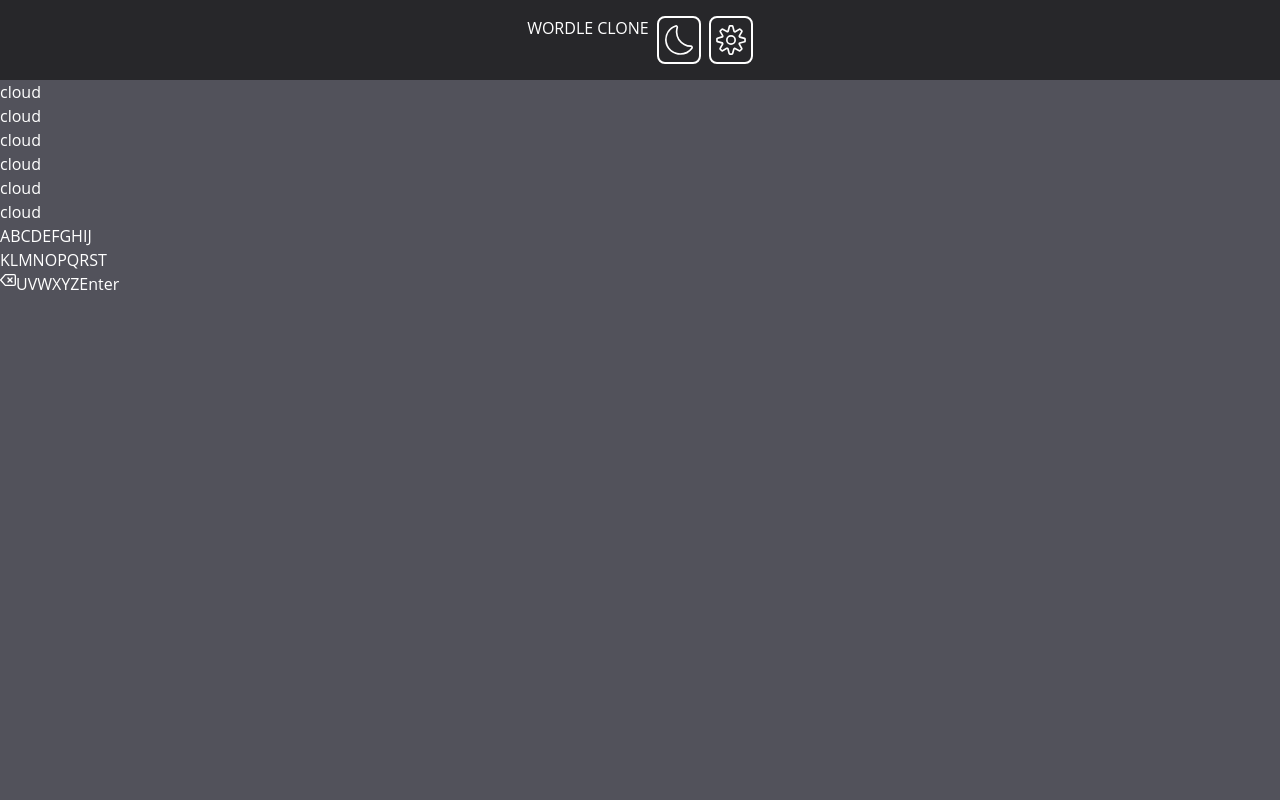
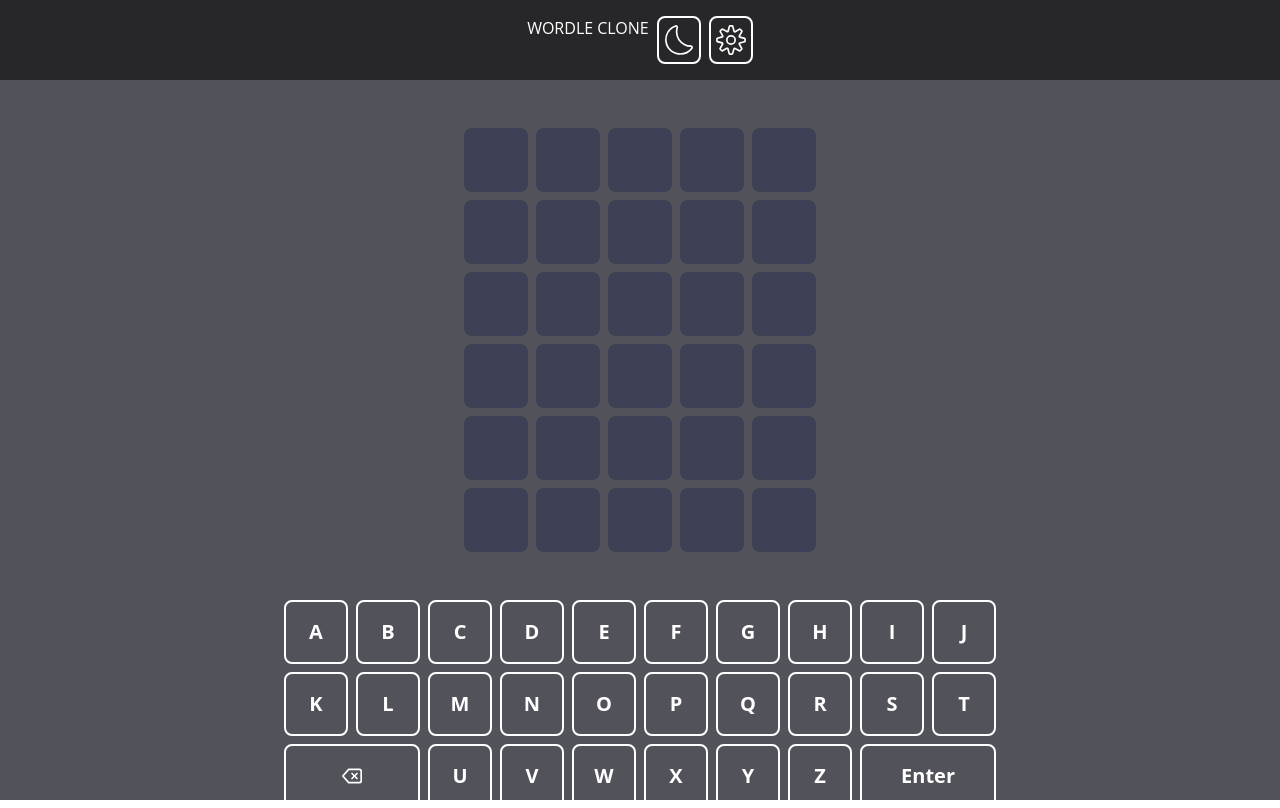
Before and after one commit to Markucho18/wordle-react-ts, a React (Vite) app: page / in a window 1280 px wide. Built offline with nearby package versions, Linux system fonts and the light colour scheme.

Commit message:
Teclado funcional, previous y currentWord, componentes; currentWord, cell, css condicional(checkLetter)

```diff
--- a/src/App.tsx
+++ b/src/App.tsx
@@ -14,12 +14,16 @@ const App: React.FC = () =>{
 
   const [word, setWord] = useState(getWord(wordLength))
 
-  const [currentWord, setCurrentWord] = useState([])
+  const [previousWords, setPreviousWords] = useState<string[][]>([])
+
+  const [currentWord, setCurrentWord] = useState<string[]>([])
 
   const restartGame = () => {
     setGameStatus("notPlaying")
     setWord(getWord(wordLength))
   }
+
+  console.log(word)
 
   const toggleTheme = () => {
     let htmlElement = document.documentElement
@@ -27,17 +31,22 @@ const App: React.FC = () =>{
   }
 
   return (
-    <div className="w-full h-screen flex flex-col dark:bg-zinc-600">
+    <div className="w-full h-screen flex flex-col items-center gap-12 dark:bg-zinc-600 select-none">
       <Header
         wordLength={wordLength}
         handleLength={setWordLength}
         toggleTheme={toggleTheme}
       />
       <Board
+        previousWords={previousWords}
+        currentWord={currentWord}
         word={word}
+      />
+      <Keyboard
         wordLength={wordLength}
+        setCurrentWord={setCurrentWord}
+        setPreviousWords={setPreviousWords}
       />
-      <Keyboard />
     </div>
   )
 }
--- a/src/assets/components/Board.tsx
+++ b/src/assets/components/Board.tsx
@@ -1,29 +1,35 @@
+import Row from "./Row"
+import CurrentRow from "./CurrentRow"
+
 interface BoardProps{
+  previousWords: string[][]
+  currentWord: string[]
   word: string
-  wordLength: number
 }
 
-const Board: React.FC<BoardProps> = ({ word, wordLength }) => {
+const Board: React.FC<BoardProps> = ({ previousWords, currentWord, word}) => {
 
-
+  const emptyArray: string[] = []
+  for(let i = 0; i < word.length; i++) emptyArray.push("")
 
   return (
-    <div className="dark:text-white">
-      {Array.from({length: 6}).map((_, i)=>(
-        <div
-          key={i}
-          className="flex"
-        >
-          {Array.from({length: wordLength}).map((_, i)=>(
-            <div
-              key={i}
-              className="flex"
-            >
-              {word[i]}
-            </div>
-          ))}
-        </div>
-      ))}
+    <div className="flex flex-col gap-2 text-white gap">
+      {Array.from({length: 6}).map((_, i)=>{
+        if(i == previousWords.length) return (
+          <CurrentRow
+            key={i}
+            word={word}
+            currentWord={currentWord}
+          />
+        )
+        return (
+          <Row
+            key={i}
+            word={word}
+            letters={previousWords[i] ? previousWords[i] : emptyArray}
+          />
+        )
+      })}
     </div>
   )
 }
--- /dev/null
+++ b/src/assets/components/Cell.tsx
@@ -0,0 +1,32 @@
+//import { useEffect } from "react"
+import { checkLetter } from "../utils/checkLetter"
+
+interface CellProps{
+  word: string
+  letter: string
+  index: number
+  size?: number
+  check?: boolean
+}
+
+const Cell:React.FC<CellProps> = ({word, letter, index, size = 16, check = true}) => {
+
+  const colors = [
+    "#3d4054",
+    "#f3c237",
+    "#79b851",
+  ]
+
+  const letterState = checkLetter(word, letter, index)
+
+  return (
+    <li
+      style={{backgroundColor: check ? colors[letterState] : colors[0]}}
+      className={"flex justify-center items-center text-3xl font-bold rounded-lg" + ` size-${size}`}
+    >
+      {letter.toUpperCase()}
+    </li>
+  )
+}
+
+export default Cell
--- /dev/null
+++ b/src/assets/components/CurrentRow.tsx
@@ -0,0 +1,36 @@
+//import { useEffect } from "react"
+import Cell from "./Cell"
+
+interface CurrentRowProps{
+  word: string
+  currentWord: string[]
+}
+
+const CurrentRow: React.FC<CurrentRowProps> = ({ word, currentWord }) => {
+
+  return (
+    <ul className="flex gap-2">
+      {Array.from({length: word.length}).map((_, i)=>{
+        if(currentWord[i]) return (
+          <Cell
+            key={i}
+            word={word}
+            index={i}
+            letter={currentWord[i].toUpperCase()}
+            check={false}
+          />
+        )
+        return (
+          <Cell
+            key={i}
+            word={word}
+            index={i}
+            letter={""}
+          />
+        )
+      })}
+    </ul>
+  )
+}
+
+export default CurrentRow
--- a/src/assets/components/Keyboard.tsx
+++ b/src/assets/components/Keyboard.tsx
@@ -1,55 +1,90 @@
-import { useState, useEffect } from "react";
+import { useEffect } from "react";
 import { FiDelete } from "react-icons/fi";
+
+interface KeyboardProps{
+  wordLength: number
+  setCurrentWord: React.Dispatch<React.SetStateAction<string[]>>
+  setPreviousWords: React.Dispatch<React.SetStateAction<string[][]>>
+}
 
 const alphabet = ['A', 'B', 'C', 'D', 'E', 'F', 'G', 'H', 'I', 'J', 'K', 'L', 'M', 'N', 'O', 'P', 'Q', 'R', 'S', 'T', 'U', 'V', 'W', 'X', 'Y', 'Z']
 
-const Keyboard: React.FC = () => {
+const Keyboard: React.FC<KeyboardProps> = ({ wordLength, setCurrentWord, setPreviousWords }) => {
 
-  const handleKeyDown = (e:KeyboardEvent) => {
-    const key = e.key
-    if(alphabet.includes(key.toUpperCase()) || key == "Backspace" || key == "Enter"){
-      console.log(key)
-    }
+  const handleKeyDown = (key:string) => {
+    setCurrentWord(prevCurrentWord => {
+      const upperKey = key.toUpperCase()
+      const newCurrentWord = [...prevCurrentWord]
+      if(alphabet.includes(upperKey) && prevCurrentWord.length < wordLength){
+        newCurrentWord.push(upperKey)
+      }
+      else if(key == "Enter" && prevCurrentWord.length == wordLength){
+        setPreviousWords(prevPreviousWords =>{
+          const newPreviousWords = [...prevPreviousWords, prevCurrentWord]
+          return newPreviousWords
+        })
+        return []
+      }
+      else if(key == "Backspace"){
+        newCurrentWord.pop()
+      }
+      return newCurrentWord
+    })
   }
 
   useEffect(()=>{
-    document.addEventListener("keydown", (e) => handleKeyDown(e))
+    document.addEventListener("keydown", (e) => handleKeyDown(e.key));
+    return () => {
+      document.removeEventListener("keydown", (e) => handleKeyDown(e.key) )
+    }
   },[])
 
   return (
-    <div className="dark:text-white">
-      <div className="flex">
+    <div className="flex flex-col gap-2 dark:text-white ">
+      <div className="flex gap-2">
         {alphabet.slice(0, 10).map((letter , i)=>(
-          <div
+          <button
             key={i}
+            onClick={() => handleKeyDown(letter)}
+            className="flex justify-center items-center text-xl hover:bg-black/20 font-bold rounded-lg size-16 border-2 border-black dark:border-white"
           >
             {letter}
-          </div>
+          </button>
         ))}
       </div>
-      <div className="flex">
+      <div className="flex gap-2">
         {alphabet.slice(10, 20).map((letter , i)=>(
-          <div
+          <button
             key={i}
+            onClick={() => handleKeyDown(letter)}
+            className="flex justify-center items-center text-xl hover:bg-black/20 font-bold rounded-lg size-16 border-2 border-black dark:border-white"
           >
             {letter}
-          </div>
+          </button>
         ))}
       </div>
-      <div className="flex">
-        <div>
+      <div className="flex gap-2">
+        <button
+          onClick={() => handleKeyDown("Backspace")}
+          className="flex justify-center items-center text-xl hover:bg-black/20 font-bold rounded-lg h-16 flex-1 border-2 border-black dark:border-white"
+        >
           <FiDelete />
-        </div>
+        </button>
         {alphabet.slice(20, 27).map((letter , i)=>(
-          <div
+          <button
             key={i}
+            onClick={() => handleKeyDown(letter)}
+            className="flex justify-center items-center text-xl hover:bg-black/20 font-bold rounded-lg size-16 border-2 border-black dark:border-white"
           >
             {letter}
-          </div>
+          </button>
         ))}
-        <div>
+        <button
+          onClick={() => handleKeyDown("Enter")}
+          className="flex justify-center items-center text-xl hover:bg-black/20 font-bold rounded-lg h-16 flex-1 border-2 border-black dark:border-white"
+        >
           Enter
-        </div>
+        </button>
       </div>
     </div>
   )
--- a/src/assets/components/Row.tsx
+++ b/src/assets/components/Row.tsx
@@ -1,18 +1,24 @@
+//import { useEffect } from "react"
+import Cell from "./Cell"
+
 interface RowProps{
+  word: string
   letters: string[]
 }
 
-const Row:React.FC<RowProps> = ({ letters }) => {
+const Row:React.FC<RowProps> = ({ word, letters }) => {
+
   return (
-    <ul className="flex">
+    <ul className="flex gap-2">
       {letters.map((letter, i)=>(
-        <li
-          key={i}
-          className="p-2"
-        >
-          {letter}
-        </li>
-      ))}
+          <Cell
+            key={i}
+            word={word}
+            index={i}
+            letter={letter.toUpperCase()}
+          />
+          ))
+      }
     </ul>
   )
 }
--- /dev/null
+++ b/src/assets/utils/checkLetter.ts
@@ -0,0 +1,8 @@
+export const checkLetter = (gameWord: string, letter: string, index: number) => {
+  const word = gameWord.toUpperCase()
+  if(word.includes(letter) && letter != ""){
+    if(word[index] == letter) return 2
+    else return 1
+  }
+  else return 0
+}
--- a/src/main.tsx
+++ b/src/main.tsx
@@ -1,10 +1,8 @@
-import { StrictMode } from 'react'
+//import React from 'react'
 import { createRoot } from 'react-dom/client'
 import App from './App.tsx'
 import './index.css'
 
 createRoot(document.getElementById('root')!).render(
-  <StrictMode>
-    <App />
-  </StrictMode>,
+  <App />
 )
```
